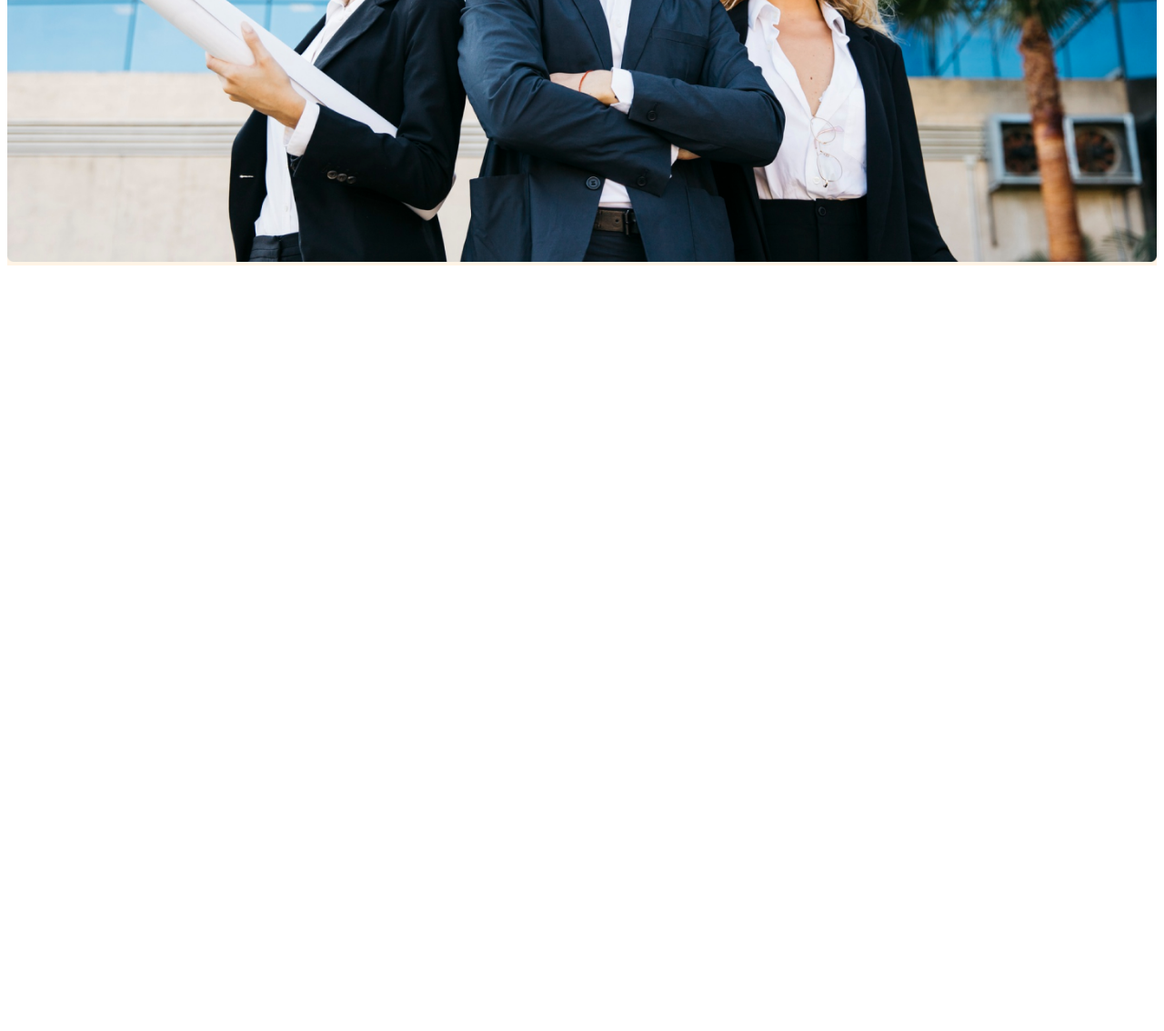
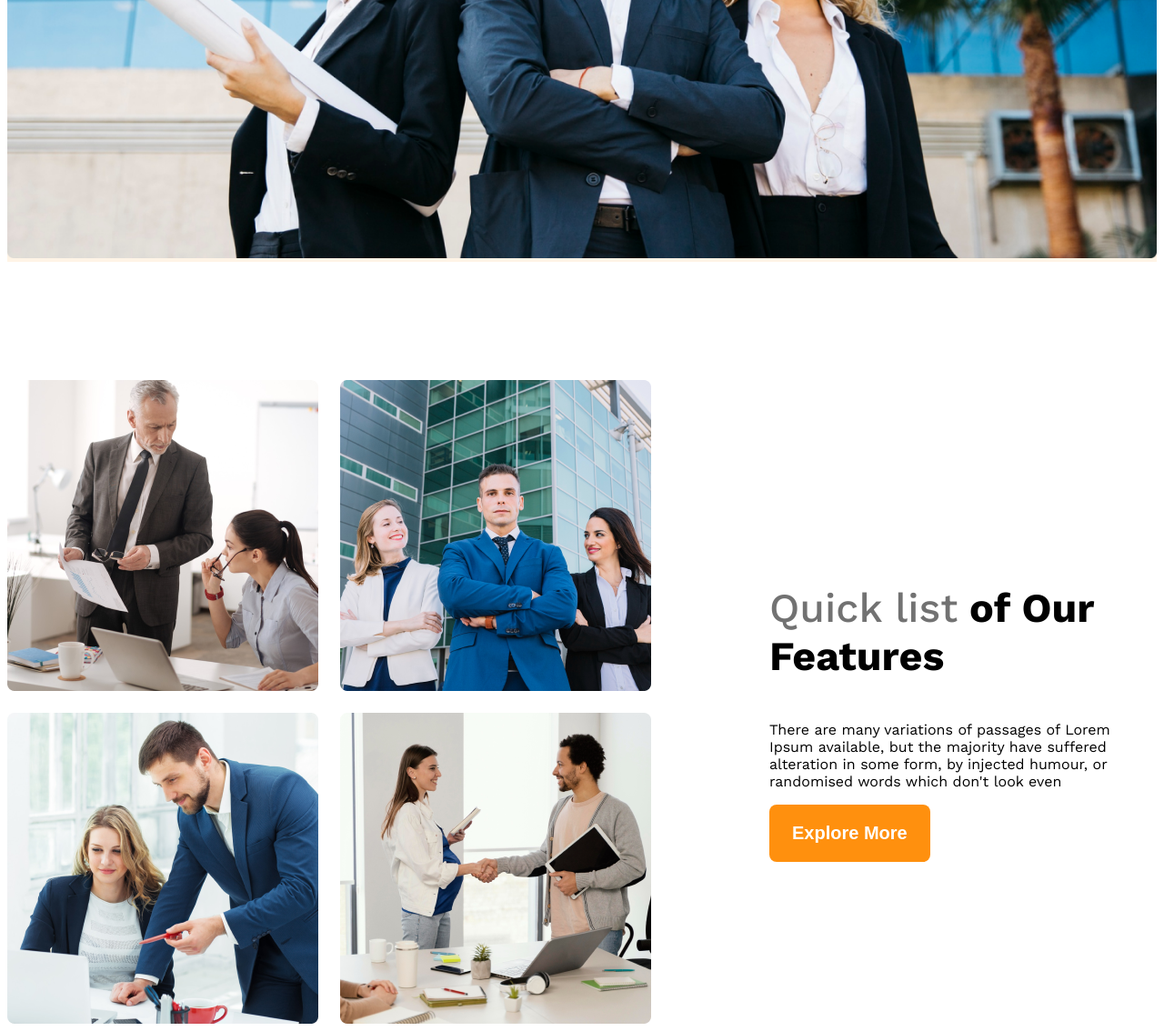
Before and after one commit to Nayem7890/g3-architects-website, a plain HTML site: page index.html in a window 1280 px wide. Shown: the part 739-1873 px from the top of the page at 91% size. Before the commit the page ends 1039 px from the top, so only its background shows below. Drawn offline with nearby package versions, Linux system fonts and the light colour scheme; a web font is replaced by a local one.

Commit message:
added 2nd page, without making responsive

```diff
--- a/index.html
+++ b/index.html
@@ -33,7 +33,25 @@
         <img class="banner-image" src="images/banner.png" alt="">
     </div>
     </header>
-    <main> </main>
+    <main>
+        <section class="teams display-flex">
+            <div class="team-img-container">
+              <img src="images/team1.png" alt="Two Architects are discussing about something">
+              <img src="images/team2.png" alt="">
+              <img src="images/team3.png" alt="">
+              <img src="images/team4.png" alt="">
+            </div>
+            <div class="our-features">
+                <h3 class="feature-title">
+                    <span id="quick-list" class="text-light-gray">Quick list</span> <span>of Our</span> <span>Features</span>
+                </h3>
+                <p class="feature-description">
+                    There are many variations of passages of Lorem Ipsum available, but the majority have suffered alteration in some form, by injected humour, or randomised words which don't look even
+                </p>
+                <button class="btn-primary">Explore More</button>
+            </div>
+        </section>
+        </main>
     <footer> </footer>
 
 </body>
--- a/styles/architects.css
+++ b/styles/architects.css
@@ -18,6 +18,15 @@
 .text-light-gray{
     color: #727272;
 }
+.feature-title{
+   font-size: 2.8rem;
+   font-weight: 700;
+  }
+   #quick-list{
+    font-weight: 500;
+
+   }
+
 
 .bg-light{
     background-color: rgba(255, 144, 14, 0.1);
@@ -29,7 +38,13 @@
   font-weight: 600;
   font-size: 1.25rem;
   border-radius: 8px;
+  border: none;
 
+}
+
+main{
+  max-width: 1440px;
+  margin: 0 auto;
 }
 
   /* Header Styles */
@@ -48,6 +63,14 @@
 
   .nav-link{
     text-decoration: none;
+  }
+
+  main > section{
+    margin-top: 130px;
+  }
+  .our-features{
+    margin-left: 130px;
+    max-width: 530px;
   }
 
   .navbar, .banner{
@@ -69,6 +92,15 @@
   .banner-image{
     width: 100%;
   }
+  .teams{
+    align-items: center;
+  }
+
+  .team-img-container{
+    display: grid;
+    grid-template-columns: repeat(2, 1fr);
+    gap: 24px;
+  }
 
 
   /* Responsive Media Query */
```
